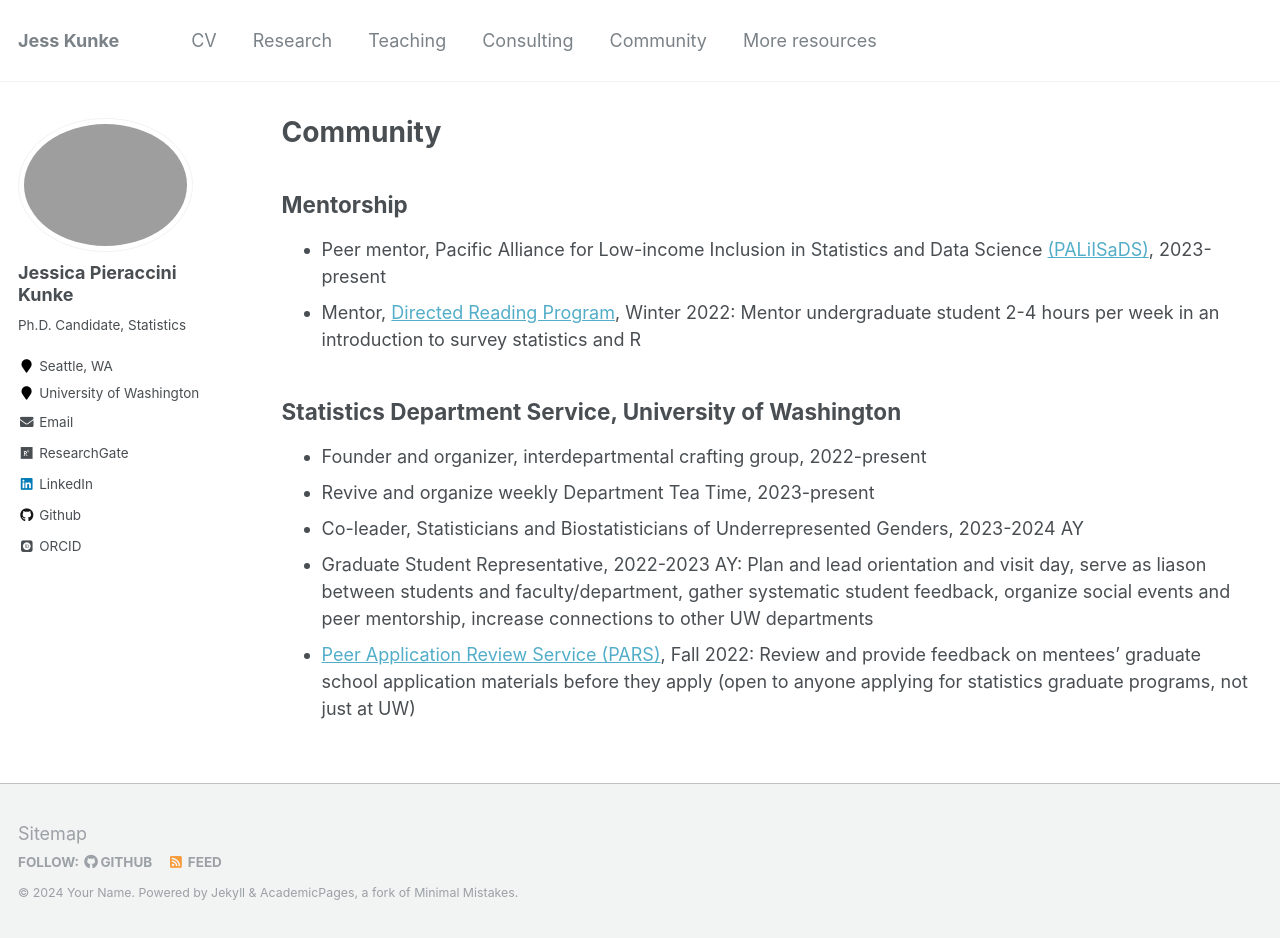
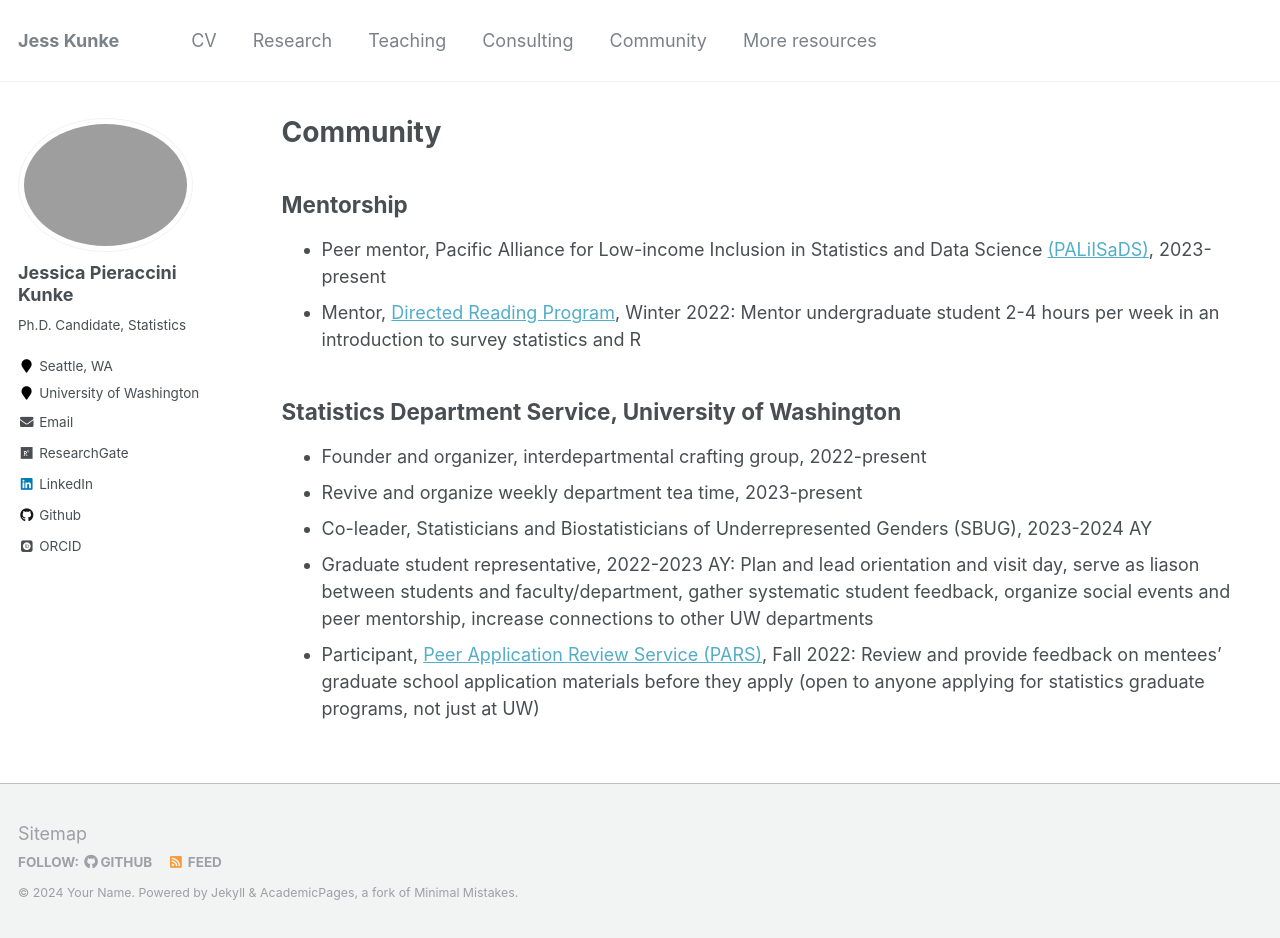
Before and after one commit to jpierkunke/jpierkunke.github.io, a Jekyll site: the page built from _pages/community.md, in a window 1280 px wide and 938 px high. Built offline with Jekyll 4.4.1, drawn with Linux system fonts in a browser that asks for light colours; some web fonts are replaced.

Commit message:
Update community.md

```diff
--- a/_pages/community.md
+++ b/_pages/community.md
@@ -13,10 +13,10 @@ author_profile: true
 ## Statistics Department Service, University of Washington
 
 - Founder and organizer, interdepartmental crafting group, 2022-present
-- Revive and organize weekly Department Tea Time, 2023-present
-- Co-leader, Statisticians and Biostatisticians of Underrepresented Genders, 2023-2024 AY
-- Graduate Student Representative, 2022-2023 AY: Plan and lead orientation and visit day, serve as liason between students and faculty/department, gather systematic student feedback, organize social events and peer mentorship, increase connections to other UW departments
-- [Peer Application Review Service (PARS)](https://stat.uw.edu/pre-application-review-service), Fall 2022: Review and provide feedback on mentees’ graduate school application materials before they apply (open to anyone applying for statistics graduate programs, not just at UW)
+- Revive and organize weekly department tea time, 2023-present
+- Co-leader, Statisticians and Biostatisticians of Underrepresented Genders (SBUG), 2023-2024 AY
+- Graduate student representative, 2022-2023 AY: Plan and lead orientation and visit day, serve as liason between students and faculty/department, gather systematic student feedback, organize social events and peer mentorship, increase connections to other UW departments
+- Participant, [Peer Application Review Service (PARS)](https://stat.uw.edu/pre-application-review-service), Fall 2022: Review and provide feedback on mentees’ graduate school application materials before they apply (open to anyone applying for statistics graduate programs, not just at UW)
 
 <!---
 - Assemble and/or participate in multiple student subcommittees to provide feedback on department job applicants
```
